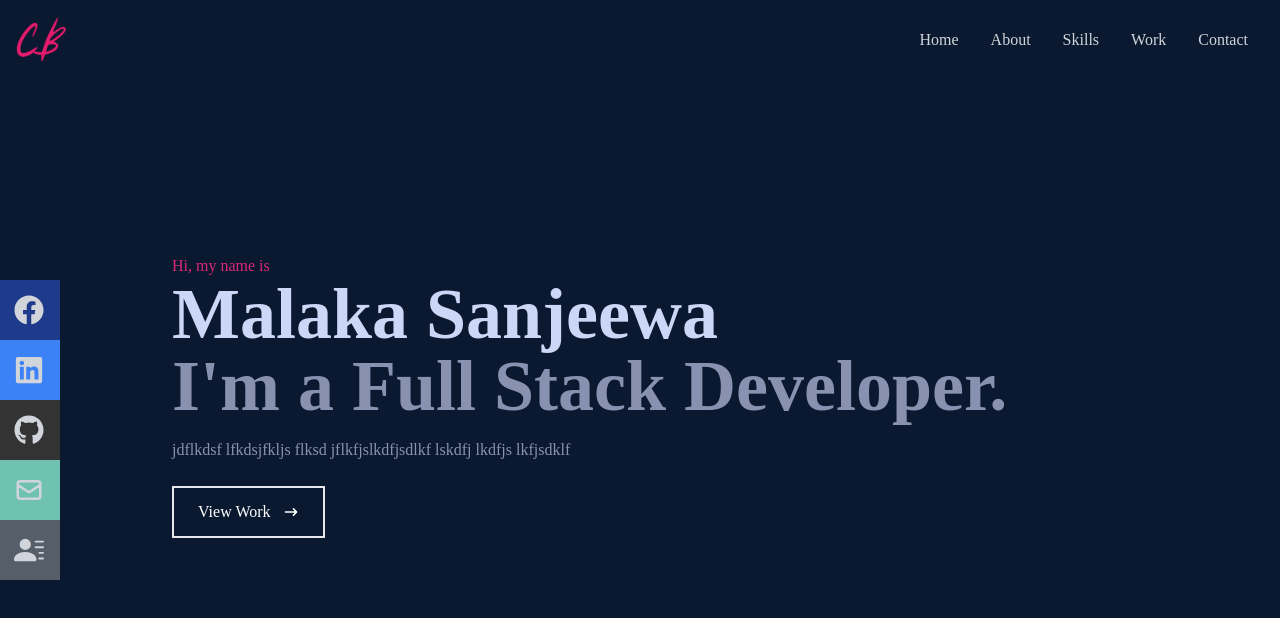
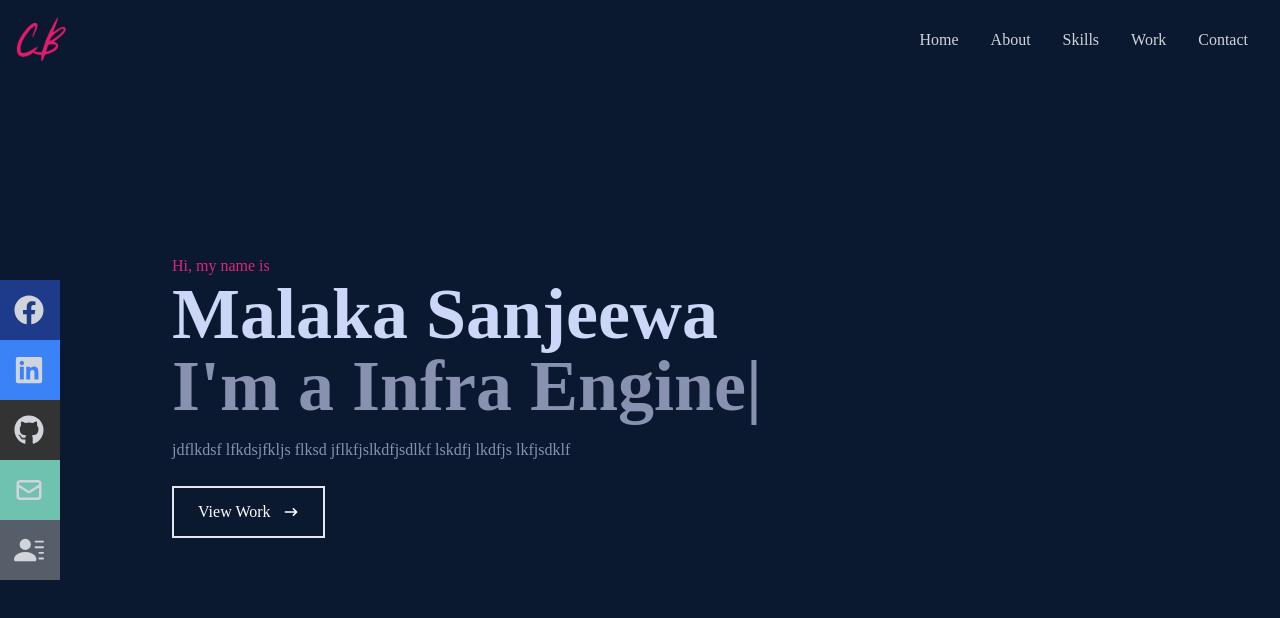
Before and after one commit to mksanjeewa86/portfolio, a React (Create React App) app: page / in a window 1280 px wide. Shown: the top 618 px of the page. Built offline with nearby package versions, Linux system fonts and the light colour scheme.

Commit message:
add typed animation

```diff
--- a/package.json
+++ b/package.json
@@ -15,6 +15,7 @@
     "react-icons": "^4.3.1",
     "react-scripts": "5.0.1",
     "react-scroll": "^1.8.7",
+    "react-typed": "^1.2.0",
     "typescript": "^4.6.3",
     "web-vitals": "^2.1.4"
   },
--- a/src/components/Home.tsx
+++ b/src/components/Home.tsx
@@ -1,4 +1,5 @@
 import { HiArrowNarrowRight } from "../assets/icons";
+import Typed from "react-typed";
 
 export const Home = () => {
   return (
@@ -10,7 +11,22 @@ export const Home = () => {
           Malaka Sanjeewa
         </h1>
         <h2 className="text-4xl sm:text-7xl font-bold text-[#8892b0]">
-          I'm a Full Stack Developer.
+          I'm a&nbsp;
+          <Typed
+            strings={[
+              "Full Stack Developer.",
+              "Software Engineer.",
+              "Infra Engineer.",
+              "Frontend Developer.",
+              "Backend Engineer.",
+            ]}
+            typeSpeed={50}
+            backSpeed={30}
+            shuffle={false}
+            fadeOutDelay={100}
+            cursorChar="|"
+            loop
+          />
         </h2>
         <p className="text-[#8892b0] py-4 max-w-[700px]">
           jdflkdsf lfkdsjfkljs flksd jflkfjslkdfjsdlkf lskdfj lkdfjs lkfjsdklf
```
Also changed, not shown: 1 other file (tests, documents, lock files or other folders).
